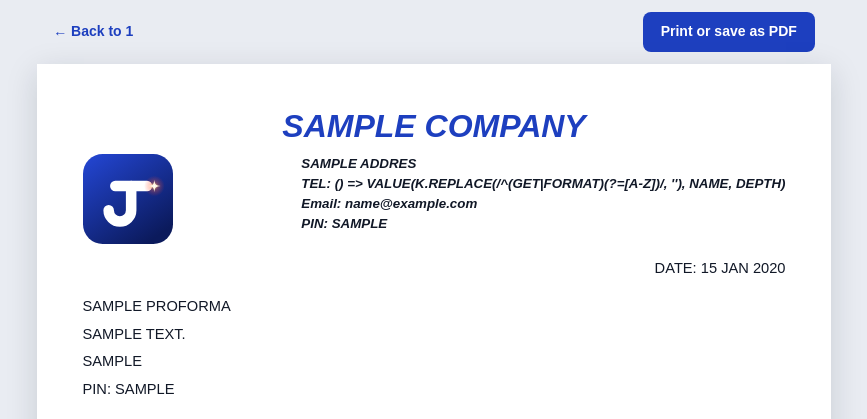
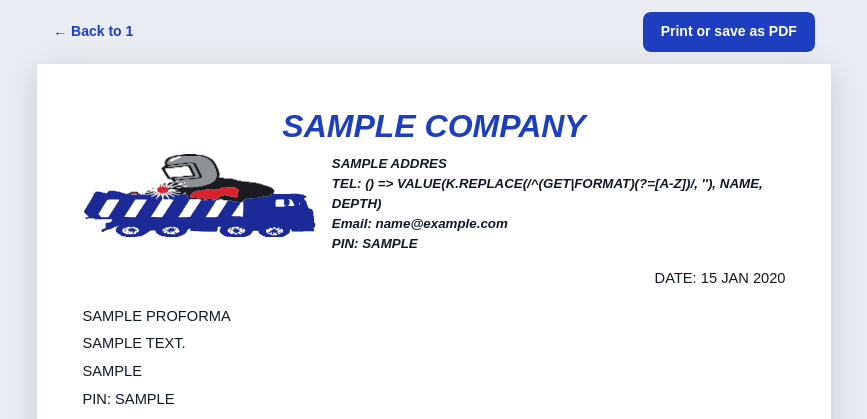
Before and after one commit to ephantuskaranja/jometech, a Node project: template src/modules/proformas/views/print.ejs in a window 1280 px wide. Shown: the top 419 px of the page, without its empty margins (206-1073 px from the left). Run offline with Node 20 templates, Linux system fonts and the light colour scheme; the template is opened without the code that fills it: most values are stand-ins (such as "Sample title", 1, 10 or a date in 2020).

Commit message:
Company logo on printed documents (sheet row 53, logo part)
The picture from Jome-Tech's logo (welder and truck), cleaned of its
grey background and traced to SVG so it prints sharp at any size, in
place of the app icon on all 7 printouts. The logo's own lettering is
left out: the company name already prints as text in the header.
App icons unchanged. The rest of the header waits for their formats.

Co-Authored-By: Claude Opus 5.5 <noreply@anthropic.com>

```diff
--- a/public/css/print-note.css
+++ b/public/css/print-note.css
@@ -13,6 +13,10 @@ body { margin: 0; background: #e9ecf2; color: #111827; font: 10.5pt/1.4 Figtree,
 
 .letterhead { display: flex; align-items: center; gap: 14px; padding-bottom: 10px; border-bottom: 2px solid #1d3fbf; }
 .letterhead img { flex: none; }
+/* The company logo (public/img/brand/logo.svg: the picture from their logo, traced so it prints sharp; the name stays as text). */
+.doc-logo { width: auto; }
+.letterhead .doc-logo { height: 15mm; }
+.pf-head-row .doc-logo { height: 22mm; }
 .company { margin-left: auto; text-align: right; font-size: 9.5pt; color: #344054; }
 .company-name { font: 700 18pt/1.1 Archivo, Arial, sans-serif; color: #1d3fbf; margin-bottom: 4px; }
 
@@ -148,7 +152,8 @@ footer { display: flex; justify-content: space-between; margin-top: 16px; paddin
   .sheet { padding: 12px; font-size: 10pt; }
   .pf-company-name { font-size: 16pt; }
   .pf-head-row { flex-wrap: wrap; }
-  .pf-head-row img { width: 56px; height: 56px; }
+  .pf-head-row .doc-logo { height: 15mm; }
+  .letterhead .doc-logo { height: 12mm; }
   .pf-address { font-size: 8.5pt; }
   .pf-lines { font-size: 9pt; }
   .pf-lines .qty { width: auto; min-width: 12mm; }
--- a/src/modules/checkins/views/print.ejs
+++ b/src/modules/checkins/views/print.ejs
@@ -32,7 +32,7 @@
 
   <main class="sheet">
     <header class="letterhead">
-      <img src="/img/brand/icon.svg" alt="" width="64" height="64">
+      <img class="doc-logo" src="/img/brand/logo.svg?v=<%= assetVersion %>" alt="Jome-Tech">
       <div class="company">
         <div class="company-name"><%= company.name %></div>
         <div><%= company.address.join(' · ') %></div>
--- a/src/modules/checkins/views/release-note.ejs
+++ b/src/modules/checkins/views/release-note.ejs
@@ -31,7 +31,7 @@
 
   <main class="sheet">
     <header class="letterhead">
-      <img src="/img/brand/icon.svg" alt="" width="64" height="64">
+      <img class="doc-logo" src="/img/brand/logo.svg?v=<%= assetVersion %>" alt="Jome-Tech">
       <div class="company">
         <div class="company-name"><%= company.name %></div>
         <div><%= company.address.join(' · ') %></div>
--- a/src/modules/invoices/views/print.ejs
+++ b/src/modules/invoices/views/print.ejs
@@ -39,7 +39,7 @@
     <header class="pf-head">
       <div class="pf-company-name"><%= company.name %></div>
       <div class="pf-head-row">
-        <img src="/img/brand/icon.svg" alt="" width="90" height="90">
+        <img class="doc-logo" src="/img/brand/logo.svg?v=<%= assetVersion %>" alt="Jome-Tech">
         <div class="pf-address">
           <% company.address.forEach((line) => { %><div><%= line %></div><% }) %>
           <div>Tel: <%= company.phone %></div>
--- a/src/modules/jobs/views/print.ejs
+++ b/src/modules/jobs/views/print.ejs
@@ -34,7 +34,7 @@
 
   <main class="sheet job-card<%= cancelled ? ' is-cancelled' : '' %>">
     <header class="letterhead">
-      <img src="/img/brand/icon.svg" alt="" width="52" height="52">
+      <img class="doc-logo" src="/img/brand/logo.svg?v=<%= assetVersion %>" alt="Jome-Tech">
       <div class="company">
         <div class="company-name"><%= company.name %></div>
         <div><%= company.address.join(' · ') %></div>
--- a/src/modules/proformas/views/print.ejs
+++ b/src/modules/proformas/views/print.ejs
@@ -32,7 +32,7 @@
     <header class="pf-head">
       <div class="pf-company-name"><%= company.name %></div>
       <div class="pf-head-row">
-        <img src="/img/brand/icon.svg" alt="" width="90" height="90">
+        <img class="doc-logo" src="/img/brand/logo.svg?v=<%= assetVersion %>" alt="Jome-Tech">
         <div class="pf-address">
           <% company.address.forEach((line) => { %><div><%= line %></div><% }) %>
           <div>Tel: <%= company.phone %></div>
--- a/src/modules/purchasing/views/print.ejs
+++ b/src/modules/purchasing/views/print.ejs
@@ -34,7 +34,7 @@
     <header class="pf-head">
       <div class="pf-company-name"><%= company.name %></div>
       <div class="pf-head-row">
-        <img src="/img/brand/icon.svg" alt="" width="90" height="90">
+        <img class="doc-logo" src="/img/brand/logo.svg?v=<%= assetVersion %>" alt="Jome-Tech">
         <div class="pf-address">
           <% company.address.forEach((line) => { %><div><%= line %></div><% }) %>
           <div>Tel: <%= company.phone %></div>
--- a/src/modules/qc/views/print.ejs
+++ b/src/modules/qc/views/print.ejs
@@ -32,7 +32,7 @@
 
   <main class="sheet job-card qc-sheet">
     <header class="letterhead">
-      <img src="/img/brand/icon.svg" alt="" width="52" height="52">
+      <img class="doc-logo" src="/img/brand/logo.svg?v=<%= assetVersion %>" alt="Jome-Tech">
       <div class="company">
         <div class="company-name"><%= company.name %></div>
         <div><%= company.address.join(' · ') %></div>
```
Also changed, not shown: public/img/brand/logo.svg (added).
